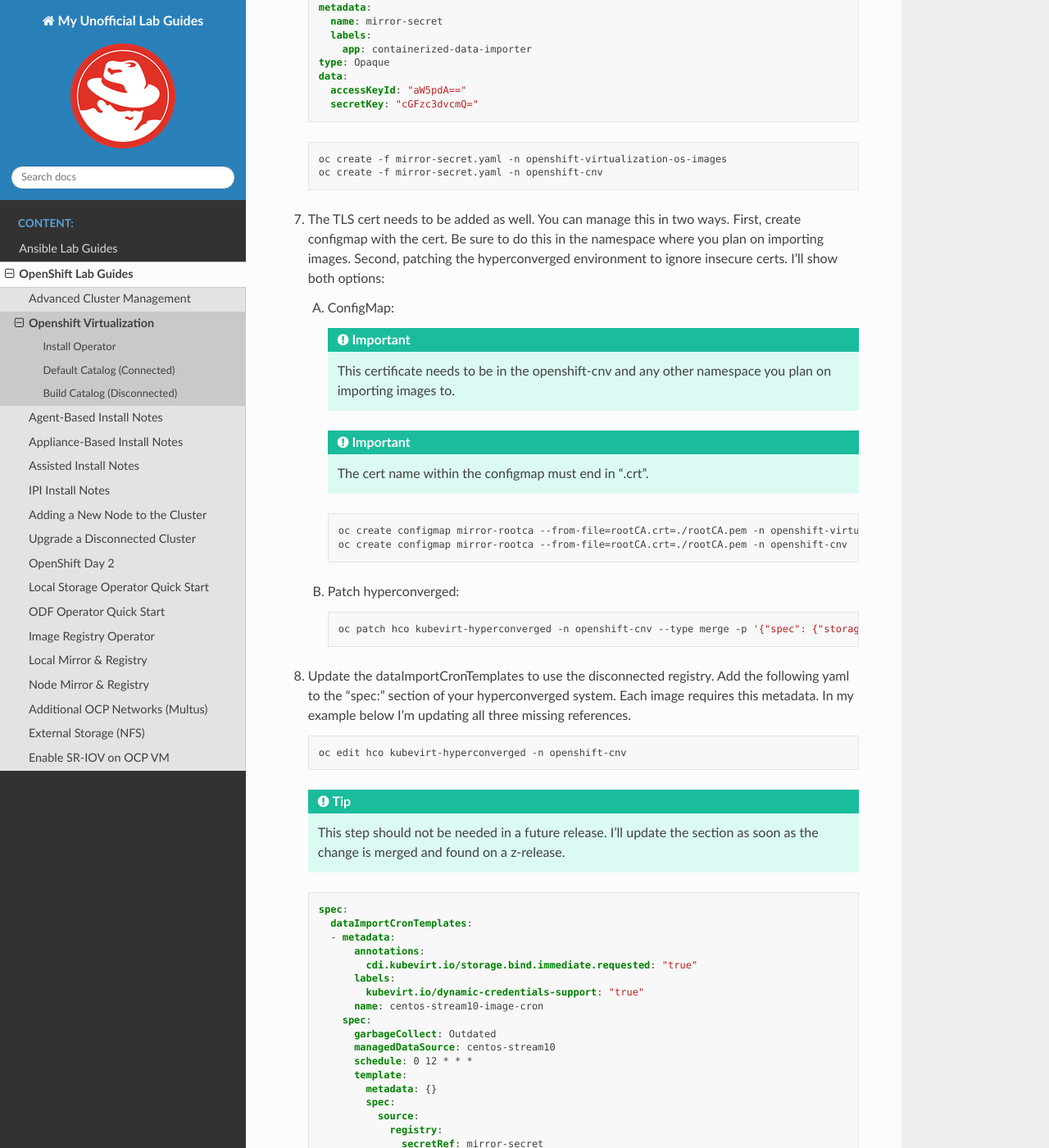
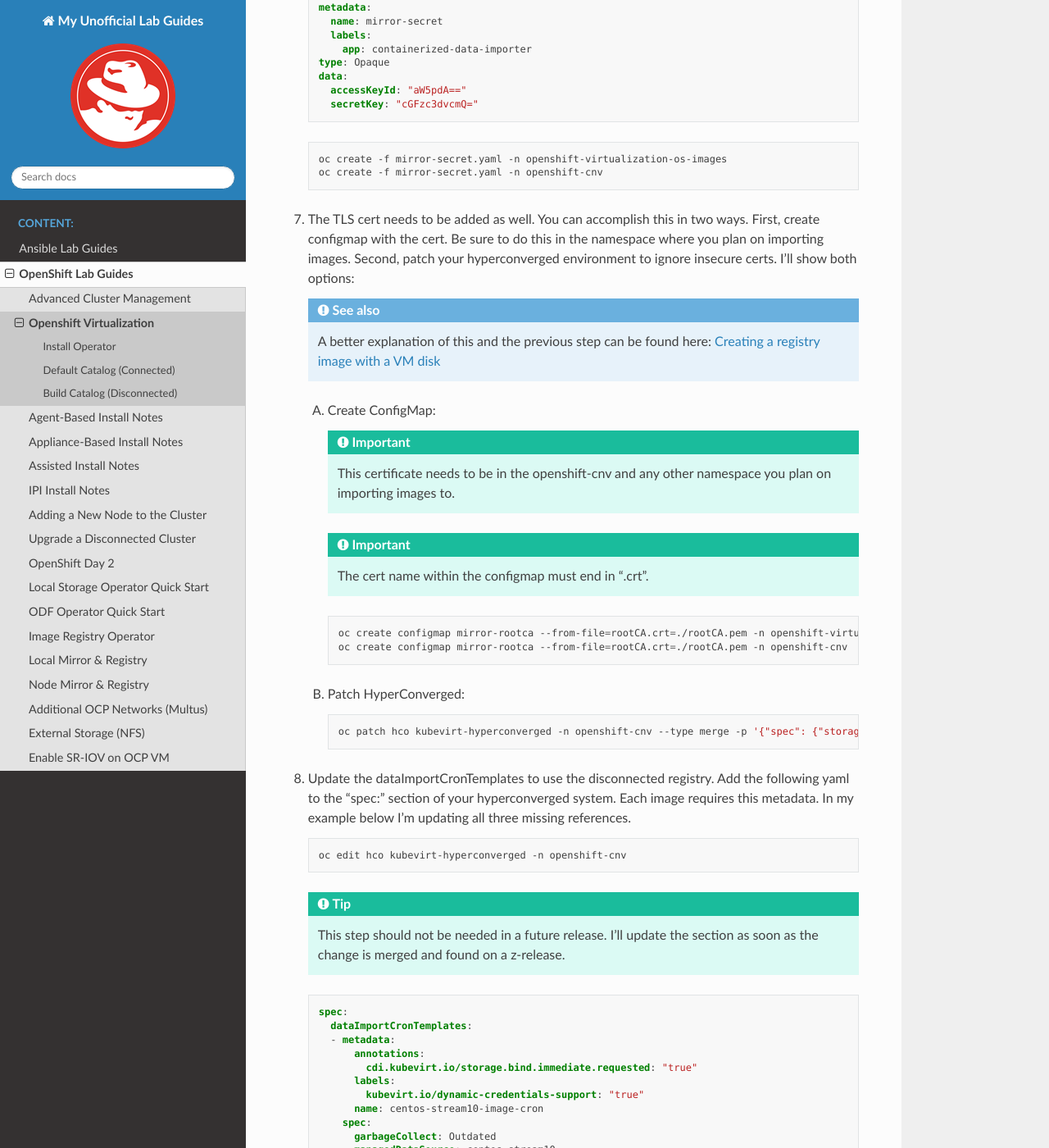
Before and after one commit to vtog/labGuides, a Sphinx documentation site: the page built from source/ocp/kubevirt.rst, in a window 1280 px wide and 1400 px high, scrolled down 5314 px. Shown: the whole window at 82% size. Built offline with Sphinx 7.4.7 and the Read the Docs theme 3.1.0, drawn with Linux system fonts in a browser that asks for light colours; pages that are not in the unit, such as notebooks, are missing from menus.

Commit message:
ocp virt disconnected notes

```diff
--- a/source/ocp/kubevirt.rst
+++ b/source/ocp/kubevirt.rst
@@ -187,24 +187,28 @@
       oc create -f mirror-secret.yaml -n openshift-virtualization-os-images
       oc create -f mirror-secret.yaml -n openshift-cnv
 
-#. The TLS cert needs to be added as well. You can manage this in two ways.
+#. The TLS cert needs to be added as well. You can accomplish this in two ways.
    First, create configmap with the cert. Be sure to do this in the namespace
-   where you plan on importing images. Second, patching the hyperconverged
+   where you plan on importing images. Second, patch your hyperconverged
    environment to ignore insecure certs. I'll show both options:
 
-   A. ConfigMap:
+   .. seealso:: A better explanation of this and the previous step can be found
+      here: `Creating a registry image with a VM disk
+      <https://github.com/kubevirt/containerized-data-importer/blob/main/doc/image-from-registry.md>`_
+
+   A. Create ConfigMap:
 
       .. important:: This certificate needs to be in the openshift-cnv and any other
          namespace you plan on importing images to.
 
       .. important:: The cert name within the configmap must end in ".crt".
 
-      .. code-block:: yaml
+      .. code-block:: bash
 
          oc create configmap mirror-rootca --from-file=rootCA.crt=./rootCA.pem -n openshift-virtualization-os-images
          oc create configmap mirror-rootca --from-file=rootCA.crt=./rootCA.pem -n openshift-cnv
 
-   B. Patch hyperconverged:
+   #. Patch HyperConverged:
 
       .. code-block:: bash
 
```
